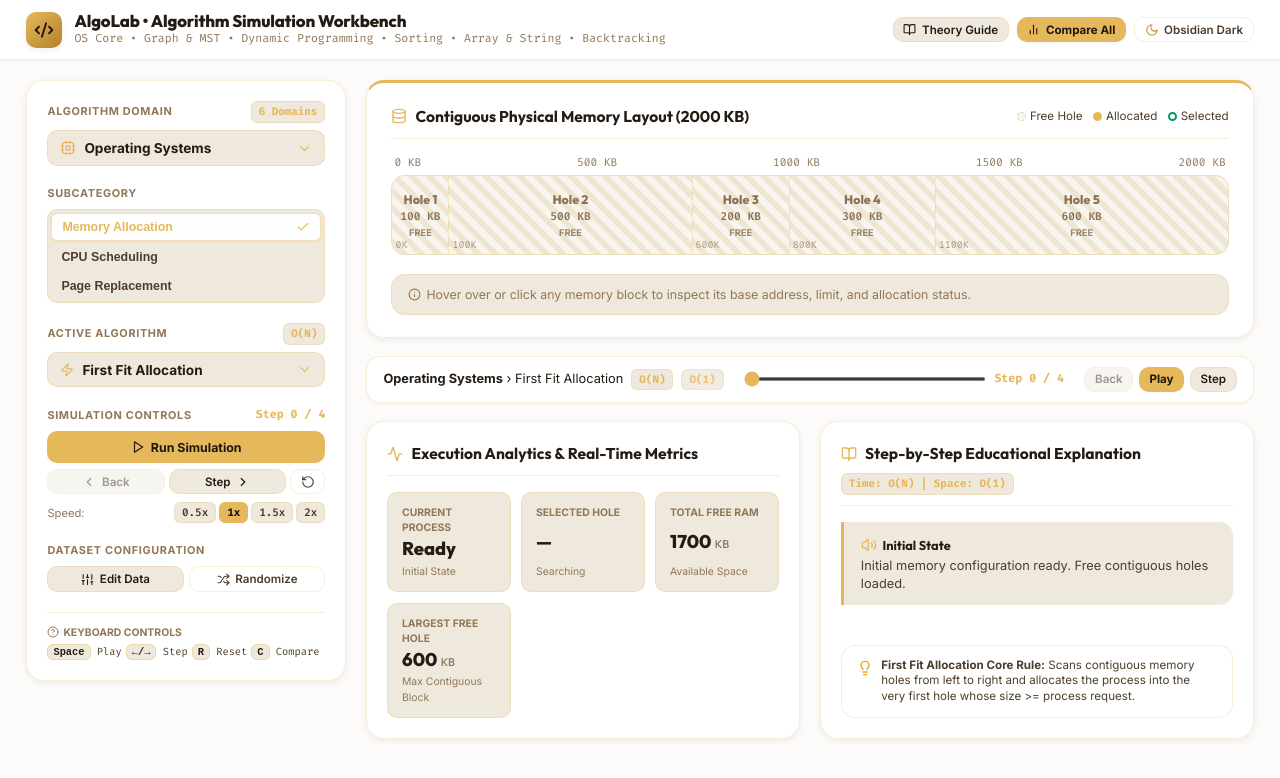
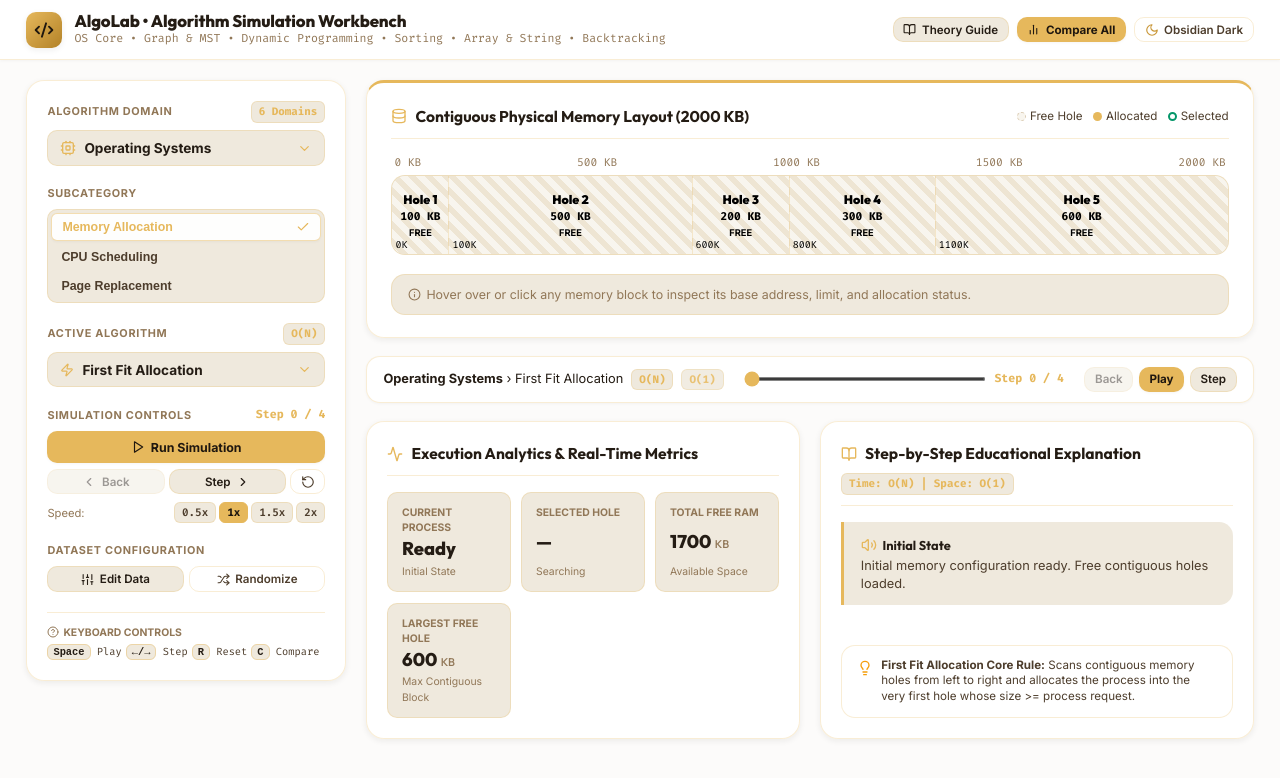
Before and after one commit to Sami7ma/redesigned-potato, a React (Vite) app: page / in a window 1280 px wide. Shown: the top 778 px of the page. Built offline with nearby package versions, Linux system fonts and the light colour scheme.

Commit message:
style: set free memory block labels to pure black in light mode and pure white in dark mode

```diff
--- a/src/index.css
+++ b/src/index.css
@@ -56,7 +56,7 @@
   --free-block-bg: #f8f5ee;
   --free-block-stripe: #eee5d3;
   --free-block-border: #dacbb3;
-  --free-block-text: #8c7355;
+  --free-block-text: #000000;
 
   --shadow-xs: 0 1px 3px 0 rgba(35, 27, 20, 0.04);
   --shadow-sm: 0 2px 6px 0 rgba(35, 27, 20, 0.07);
@@ -127,7 +127,7 @@
   --free-block-bg: #121824;
   --free-block-stripe: #0a0d14;
   --free-block-border: rgba(245, 214, 142, 0.22);
-  --free-block-text: #94a3b8;
+  --free-block-text: #ffffff;
 
   --shadow-xs: 0 1px 3px 0 rgba(0, 0, 0, 0.5);
   --shadow-sm: 0 2px 6px 0 rgba(0, 0, 0, 0.6);
@@ -724,7 +724,23 @@ body {
     var(--free-block-stripe) 6px,
     var(--free-block-stripe) 12px
   );
-  color: var(--free-block-text);
+  color: var(--free-block-text) !important;
+}
+
+.memory-block.is-free .block-tag,
+.memory-block.is-free .block-size,
+.memory-block.is-free .block-status,
+.memory-block.is-free .address-marker {
+  color: var(--free-block-text) !important;
+  opacity: 1 !important;
+}
+
+.memory-block.is-free .block-tag {
+  font-weight: 900;
+}
+
+.memory-block.is-free .block-size {
+  font-weight: 700;
 }
 
 .memory-block.is-allocated {
```
